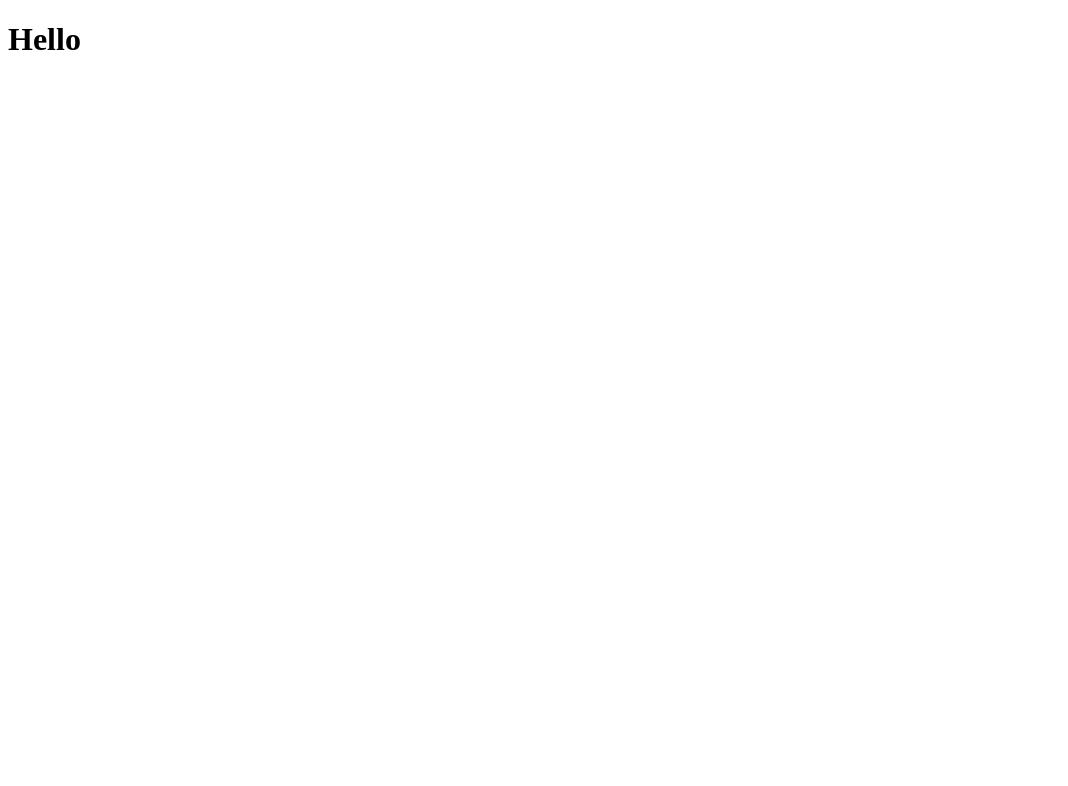
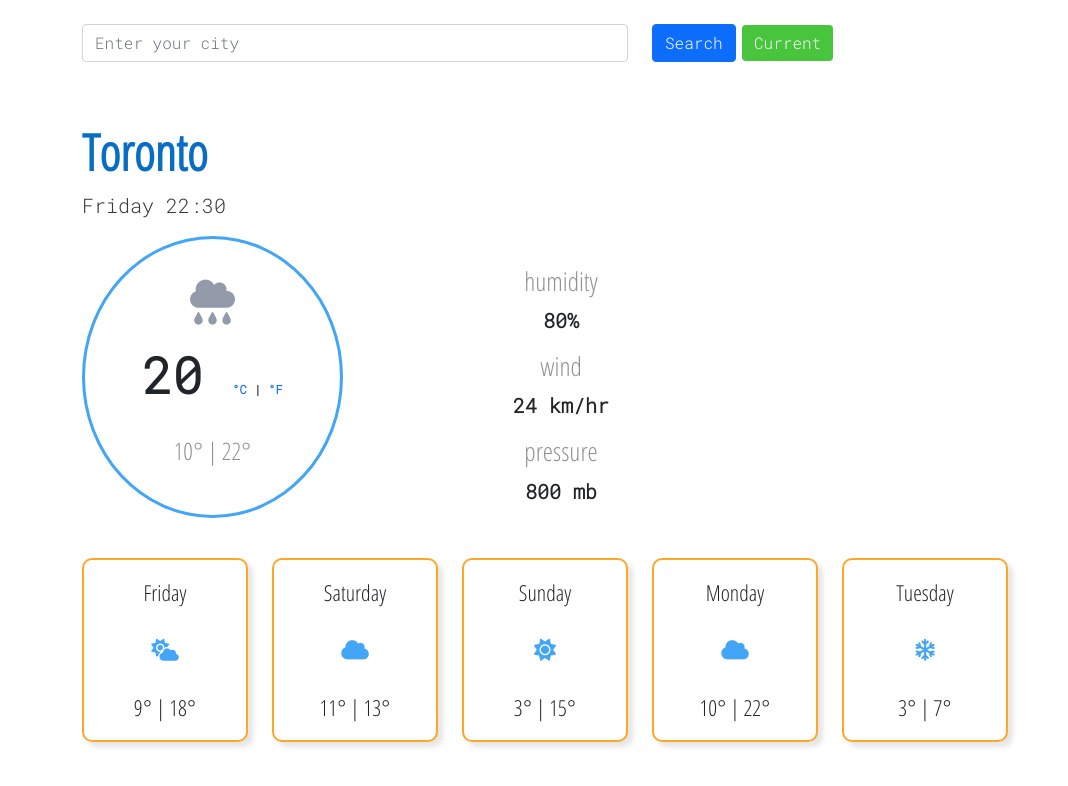
Before and after one commit to stef1511/weather-app, a plain HTML site: page index.html in a window 1280 px wide. Shown: the whole page, without its empty margins (0-1068 px from the left). Drawn offline with nearby package versions, Linux system fonts and the light colour scheme; files that its build step writes are made by us from their sources.

Commit message:
Copied html

```diff
--- a/index.html
+++ b/index.html
@@ -3,11 +3,192 @@
 <head>
     <meta charset="UTF-8">
     <meta name="viewport" content="width=device-width, initial-scale=1.0">
-    <title>Document</title>
+    <title>Weather</title>
+
+<link href="https://fonts.googleapis.com/css2?family=Montserrat+Alternates:ital,wght@0,400;1,300&display=swap" rel="stylesheet">
+<link href="https://fonts.googleapis.com/css2?family=Roboto+Mono:wght@300&display=swap" rel="stylesheet">
+<link href="https://fonts.googleapis.com/css2?family=Open+Sans+Condensed:wght@300&display=swap" rel="stylesheet">
+<link href="https://cdn.jsdelivr.net/npm/bootstrap@5.0.0-beta2/dist/css/bootstrap.min.css" rel="stylesheet" integrity="sha384-BmbxuPwQa2lc/FVzBcNJ7UAyJxM6wuqIj61tLrc4wSX0szH/Ev+nYRRuWlolflfl" crossorigin="anonymous">
+<script src="https://kit.fontawesome.com/4d0f2f96cc.js" crossorigin="anonymous"></script>
+<script src="https://unpkg.com/axios/dist/axios.min.js"></script>
+<link rel="stylesheet" href="src/style.css">
+
+
+
 </head>
+
 <body>
-    <h1>
-        Hello
-    </h1>
+    <div class="container">
+        <br>
+     <form id ="search">
+      <div class="row">
+       <div class="col-6">
+    <input type="text"
+    class="form-control"
+    placeholder= "Enter your city"
+    id = "city-search"
+    autosave = "off"
+    autocomplete="off">
+     </div>
+  <div class="col-3">
+  <input type="submit"
+  class= "btn btn-primary search-button"
+  value= "Search">
+  <div class="col-3">
+   <button id= "current-button"
+   class = "btn btn-success current-button">
+     Current
+   </button>
+  </div>
+   </div>
+
+ </div>
+</form>
+<br/>
+
+        <h1 id = "city">
+            Toronto
+        </h1>
+
+        <p class="date" id = "current-date">
+            Thursday March 8, 2021
+        </p>
+
+<div class="row text-center">
+    <div class="col-3">
+        <div class="card  current-temperature">
+            <div class="card-body ">
+
+             <span>
+           <i  class="fas fa-cloud-rain current-icon">
+          </i>
+            </span>
+
+        <h2>
+          <span id ="temp-display">
+            20
+            </span>
+
+       <span class="degrees">
+           <a href="#" class="celsius-link" id = "celsius"> °C </a> |
+           <a href="#" class ="fahrenheit-link" id ="fahrenheit"> °F </a>
+
+           </span>
+         </h2>
+    <br/>
+
+        <h4>
+           <span id = "low">
+             10°
+           </span>  |
+           <span id ="high">
+               22°
+           </span>
+        </h4>
+
+        </div>
+        </div>
+        </div>
+
+<div class="col-4">
+    <div class="parameters">
+  <ul>
+      <li>
+          <h3>
+          humidity
+          </h3>
+          <p class="indication" id = "humidity">
+              80%
+          </p>
+      </li>
+      <li>
+          <h3>
+          wind
+          </h3>
+          <p class="indication"
+          id = "wind">
+           24 km/hr
+          </p>
+      </li>
+      <li>
+          <h3>
+          pressure
+          </h3>
+          <p class="indication"
+          id = "pressure">
+              800 mb
+          </p>
+      </li>
+  </ul>
+
+       </div>
+       </div>
+
+<section class="forecast">
+          <div class="row">
+
+            <div class="col-2">
+              <div class="card h-100">
+                <div class="card-body text-center">
+                  Friday
+                  <br />
+                   <i class="fas fa-cloud-sun weather-icon"></i>
+                  <br />
+                  <span class="temperature">9° | 18°</span>
+                </div>
+              </div>
+            </div>
+            <div class="col-2">
+              <div class="card h-100">
+                <div class="card-body text-center">
+                  Saturday
+                  <br />
+             <i class="fas fa-cloud weather-icon"></i>
+                  <br />
+                  <span class="temperature"> 11° | 13°</span>
+                </div>
+              </div>
+            </div>
+            <div class="col-2">
+              <div class="card h-100">
+                <div class="card-body text-center">
+               Sunday<br />
+               <i class="fas fa-sun weather-icon"></i>
+                  <br />
+                  <span class="temperature">3° | 15°</span>
+                </div>
+              </div>
+            </div>
+            <div class="col-2">
+              <div class="card h-100">
+                <div class="card-body text-center">
+                  Monday
+                  <br />
+                   <i class="fas fa-cloud weather-icon"></i>
+                  <br />
+                  <span class="temperature">10° | 22°</span>
+                </div>
+              </div>
+            </div>
+            <div class="col-2">
+              <div class="card h-100">
+                <div class="card-body text-center">
+                 Tuesday
+                 <br/>
+
+              <i class="far fa-snowflake weather-icon"></i>
+                  <br />
+                  <span class="temperature">3° | 7°</span>
+                </div>
+              </div>
+            </div>
+
+          </div>
+</section>
+
+
+</div>
+<script src="index.js"></script>
+
 </body>
 </html>
--- a/index.js
+++ b/index.js
@@ -0,0 +1,100 @@
+ let now = new Date();
+
+ let hour = now.getHours();
+ if (hour < 10) {
+   hour = `0${hour}`;
+ }
+ let minutes = now.getMinutes();
+ if (minutes < 10) {
+   minutes = `0${minutes}`;
+ }
+ let days = [
+   "Sunday",
+   "Monday",
+   "Tuesday",
+   "Wednesday",
+   "Thursday",
+   "Friday",
+   "Saturday",
+ ];
+ let day = days[now.getDay()];
+ let currentDateTime = `${day} ${hour}:${minutes}`;
+
+ console.log(currentDateTime);
+
+ let currentDayAndTime = document.querySelector("#current-date");
+ currentDayAndTime.innerHTML = currentDateTime;
+
+ function citySearch(event) {
+   event.preventDefault();
+   let cityInput = document.querySelector("#city-search").value;
+   let myCity = cityInput;
+   let units = "metric";
+   let apiKey = "02e7aa00c7ab6f28f29780bb9858077e";
+   let apiUrl = `https://
+api.openweathermap.org/data/2.5/weather?q=${myCity}&appid=${apiKey}&units=${units}`;
+
+   axios.get(apiUrl).then(showTemp);
+ }
+
+ let city = document.querySelector("form");
+ city.addEventListener("submit", citySearch);
+
+ function showTemp(response) {
+   console.log(response);
+
+   document.querySelector("#temp-display").innerHTML = Math.round(
+     response.data.main.temp
+   );
+   document.querySelector("#city").innerHTML = response.data.name;
+   document.querySelector(
+     "#humidity"
+   ).innerHTML = `${response.data.main.humidity}%`;
+   let windElement = Math.round(response.data.wind.speed);
+   document.querySelector("#wind").innerHTML = `${windElement} km/hr`;
+   document.querySelector(
+     "#pressure"
+   ).innerHTML = `${response.data.main.pressure} mb`;
+   let lowTemp = Math.round(response.data.main.temp_min);
+   document.querySelector("#low").innerHTML = `${lowTemp}°`;
+   let highTemp = Math.round(response.data.main.temp_max);
+   document.querySelector("#high").innerHTML = `${highTemp}°`;
+ }
+
+ function convertFahrenheit(event) {
+   event.preventDefault();
+   let temperatureElement = document.querySelector("#temp-display");
+   let temperature = temperatureElement.innerHTML;
+   temperature = Number(temperature);
+   temperatureElement.innerHTML = Math.round((temperature * 9) / 5 + 32);
+ }
+
+ let fahrenheitConversion = document.querySelector("#fahrenheit");
+ fahrenheitConversion.addEventListener("click", convertFahrenheit);
+
+ function convertCelsius(event) {
+   event.preventDefault();
+   let temperatureElement = document.querySelector("#temp-display");
+   temperatureElement.innerHTML = 20;
+ }
+
+ let celsiusConversion = document.querySelector("#celsius");
+ celsiusConversion.addEventListener("click", convertCelsius);
+
+ function getPosition(event) {
+   event.preventDefault();
+   navigator.geolocation.getCurrentPosition(searchPosition);
+ }
+
+ function searchPosition(position) {
+   let unit = "metric";
+   let latitude = position.coords.latitude;
+   let longitude = position.coords.longitude;
+
+   let apiKey = "02e7aa00c7ab6f28f29780bb9858077e";
+   let apiUrl = `https://api.openweathermap.org/data/2.5/weather?lat=${latitude}&lon=${longitude}&units=${unit}&appid=${apiKey}`;
+   axios.get(apiUrl).then(showTemp);
+ }
+
+ let currentButton = document.querySelector("#current-button");
+ currentButton.addEventListener("click", getPosition);
--- a/style.css
+++ b/style.css
@@ -0,0 +1,107 @@
+body {
+    font-family: 'Open Sans Condensed', sans-serif;
+    font-weight: 300;
+}
+h1 {
+    font-size: 50px;
+    color: #086ec5;
+    font-weight:800;
+}
+h2 {
+   font-family: 'Roboto Mono', monospace;
+font-size: 50px;
+font-weight: 800;
+text-align: center;
+}
+
+h4 {
+    font-size: 24px;
+    opacity: .5;
+
+}
+
+ul {
+    list-style-type: none;
+}
+
+h3 {
+   font-size: 26px;
+   opacity: 0.5;
+}
+
+form {
+    font-family: 'Roboto Mono', monospace;
+}
+
+.current-button {
+    background-color: #48c53d;
+    border:none;
+    position: relative;
+    left: 90px;
+    bottom: 37px;
+
+}
+.current-button:hover {
+    background-color: #3aa531;
+
+}
+
+.indication {
+  font-family: 'Roboto Mono', monospace;
+  font-size: 20px;
+  font-weight: 600;
+}
+
+.date {
+    font-family: 'Roboto Mono', monospace;
+    font-size: 20px;
+    opacity: 0.9;
+}
+
+.current-icon {
+
+ font-size: 75px;
+text-align: center;
+margin-bottom: 20px;
+
+}
+.current-temperature {
+  padding: 25px;
+  margin: 0 0 40px 0;
+  border: 3px solid #43a5f5;
+  border-radius: 50%;
+
+}
+.degrees {
+    font-size: 12px;
+
+
+}
+.celsius-link {
+text-decoration: none;
+}
+.fahrenheit-link {
+    text-decoration:none;
+}
+.current-icon {
+    font-size: 45px;
+   color: #939aa9;
+
+}
+.parameters {
+    position: relative;
+    top: 30px;
+
+}
+section .card {
+    border: 2px solid  #fea727;
+    box-shadow: 5px 5px 5px rgb(0,0,0, 0.1);
+    border-radius: 10px;
+    font-size: 22px;
+
+}
+
+.weather-icon {
+    color:#43a5f5;
+    margin: 30px 0 30px 0;
+}
```
